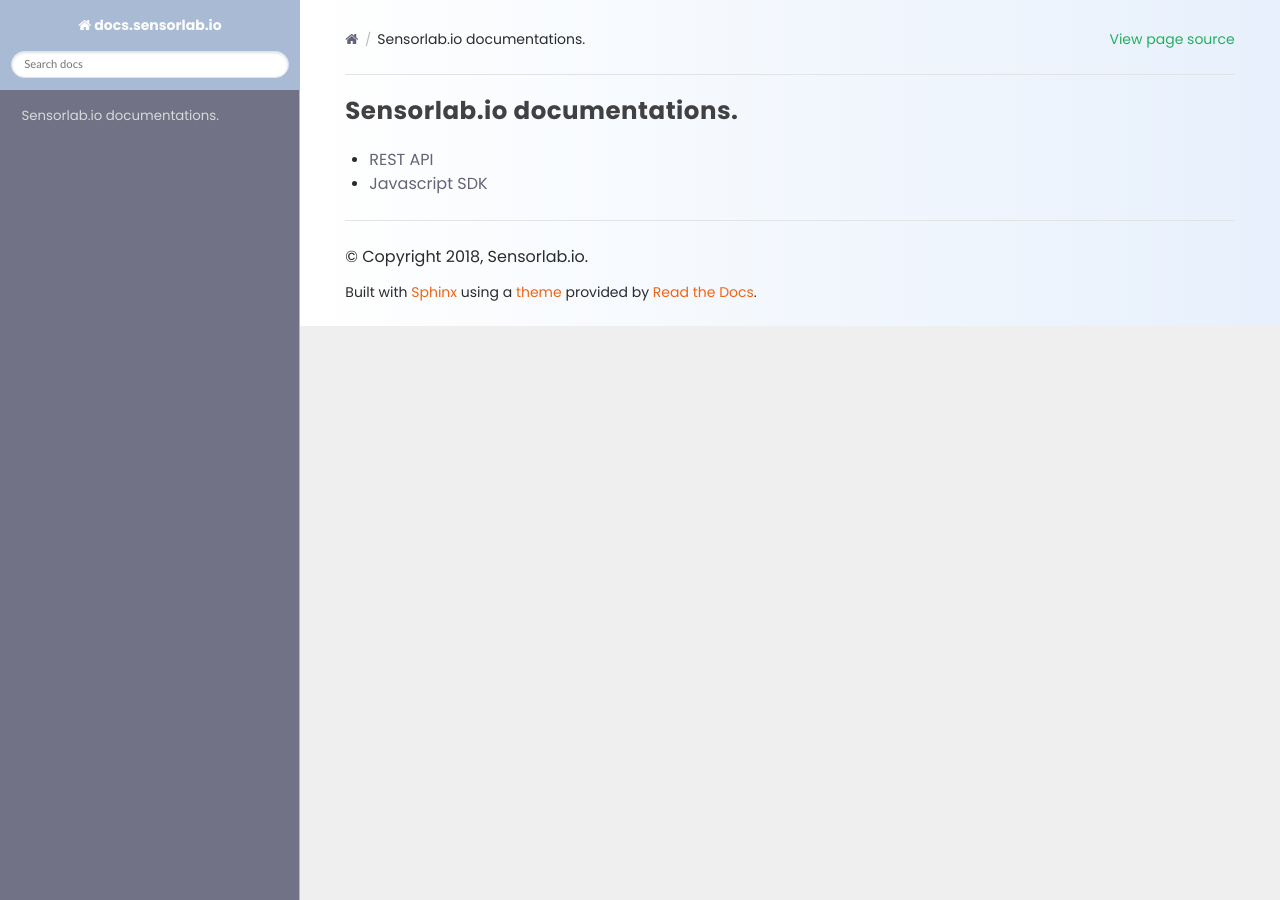
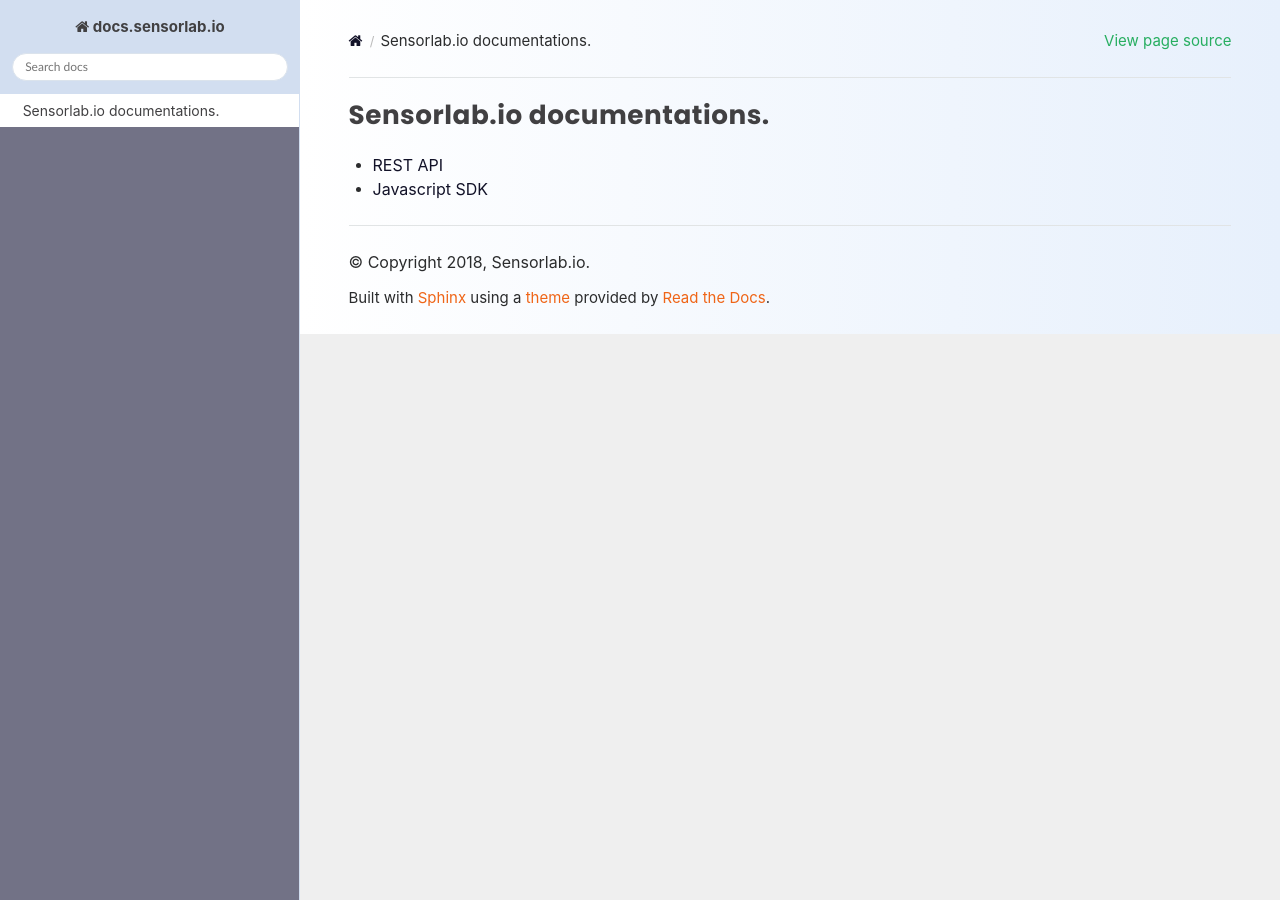
Before and after one commit to sensorlabio/docs.sensorlab.io, a Sphinx documentation site: the page built from source/index.rst, in a window 1280 px wide. Built offline with Sphinx 7.4.7 and the Read the Docs theme 2.0.0, drawn with Linux system fonts in a browser that asks for light colours.

Commit message:
Fixed styles for readability

```diff
--- a/source/_static/css/custom.css
+++ b/source/_static/css/custom.css
@@ -4,8 +4,8 @@
 body {
 	background: #fff;
 	color: #2b2c2d;
-	font-family: "Poppins", Arial, "Helvetica Neue", Helvetica, serif, sans-serif;
-	font-size: 14px;
+	font-family: -apple-system, BlinkMacSystemFont, "Segoe UI", Roboto, Helvetica, Arial, sans-serif, "Apple Color Emoji", "Segoe UI Emoji", "Segoe UI Symbol";
+	font-size: 15px;
 	font-weight: 400;
 	line-height: 1.6;
 }
@@ -90,13 +90,17 @@
 
 a {
 	text-decoration: none;
-	color: #646477;
+	color: #121228;
 	-webkit-transition: all 0.15s linear;
 	transition: all 0.15s linear;
 }
 
 a:hover {
 	color: #ff9000;
+}
+
+a:visited {
+	color: #7e3b9a;
 }
 
 p {
@@ -117,6 +121,11 @@
 
 strong {
 	color: #414042;
+}
+
+b, strong {
+	font-weight: 600;
+	font-family: 'Poppins';
 }
 
 /*------------- #Custom Styles --------------*/
@@ -153,8 +162,9 @@
 	height: 5px;
 	-webkit-border-radius: 100%;
 	border-radius: 100%;
-	background-color: #a8bad4;
+	background-color: #d2def0;
 	border: none;
+	overflow: hidden;
 }
 
 .rst-content .toctree-wrapper ul li ul li > a:before {
@@ -174,8 +184,9 @@
 }
 
 .wy-side-nav-search {
-	background-color: #a8bad4;
-	border-bottom: 1px solid #a8bad4;
+	background-color: #d2def0;
+	border-bottom: 1px solid #d2def0;
+	margin-bottom: 0;
 }
 
 .wy-side-nav-search a:hover {
@@ -184,7 +195,7 @@
 }
 
 .wy-side-nav-search > div.version {
-	color: rgba(255, 255, 255, 0.7);
+	color: #414042;
 }
 
 .wy-nav-side {
@@ -203,12 +214,15 @@
 }
 
 .wy-menu-vertical a {
-	font-size: 95%;
+	font-size: 14px;
+	line-height: 1.5;
+	background-color: #fff;
+	color: #414042;
 }
 
 .wy-menu-vertical a:hover {
-	background-color: #a8bad4;
-	color: #fff;
+	background-color: #d2def0;
+	color: #414042;
 }
 
 .btn {
@@ -227,27 +241,27 @@
 	transition: all .3s ease;
 	text-align: center;
 	line-height: 1;
-	-webkit-box-shadow: 10px 0 30px 0 rgba(168, 186, 212, 0);
-	box-shadow: 10px 0 30px 0 rgba(168, 186, 212, 0);
+	-webkit-box-shadow: 10px 0 30px 0 rgba(210, 222, 240, 0);
+	box-shadow: 10px 0 30px 0 rgba(210, 222, 240, 0);
 	border: none;
 }
 
 .btn:active, .btn:focus {
-	-webkit-box-shadow: 10px 0 30px 0 rgba(168, 186, 212, 0.6);
-	box-shadow: 10px 0 30px 0 rgba(168, 186, 212, 0.6);
+	-webkit-box-shadow: 10px 0 30px 0 rgba(210, 222, 240, 0.6);
+	box-shadow: 10px 0 30px 0 rgba(210, 222, 240, 0.6);
 	padding: 10px 25px;
 }
 
 .btn-neutral {
-	background-color: #a8bad4 !important;
+	background-color: #d2def0 !important;
 	color: #fff !important;
 }
 
 .btn-neutral:hover {
-	background-color: #a8bad4 !important;
+	background-color: #d2def0 !important;
 	color: #fff;
-	-webkit-box-shadow: 10px 0 30px 0 rgba(254, 207, 57, 0.5);
-	box-shadow: 10px 0 30px 0 rgba(254, 207, 57, 0.5);
+	-webkit-box-shadow: 10px 0 30px 0 rgba(33, 33, 33, 0.22);
+	box-shadow: 10px 0 30px 0 rgba(33, 33, 33, 0.22);
 }
 
 .wy-breadcrumbs li.wy-breadcrumbs-aside a {
@@ -259,20 +273,20 @@
 }
 
 .wy-menu-vertical li.current {
-	background: #deeffb;
+	background: #f7fcff;
 }
 
 nav.wy-nav-side {
-	border-right: 1px solid #a8bad4;
+	border-right: 1px solid #d2def0;
 }
 
 .wy-menu-vertical li.toctree-l1.current > a {
-	border-bottom: solid 1px #a8bad4;
-	border-top: solid 1px #a8bad4;
+	border-bottom: solid 1px #d2def0;
+	border-top: solid 1px #d2def0;
 }
 
 .wy-menu-vertical li.current > a {
-	background-color: #a8bad4;
+	background-color: #d2def0;
 }
 
 .wy-menu-vertical li.current ul {
@@ -284,24 +298,27 @@
 }
 
 .wy-menu-vertical li.current a {
-	color: #46464e;
+	color: #0e0e15;
 }
 
 .wy-menu-vertical a:hover span.toctree-expand {
-	color: #fff;
+	color: #414042;
 }
 
 .wy-menu-vertical li span.toctree-expand {
-	color: #a8bad4;
+	color: #d2def0;
 }
 
 .wy-side-nav-search input[type="text"] {
 	border-color: #dbe3ec;
+	-webkit-box-shadow: none;
+	box-shadow: none;
+	outline: none;
 }
 
 .wy-menu-vertical li.toctree-l2.current > a,
 .wy-menu-vertical li.toctree-l2.current li.toctree-l3 > a {
-	background-color: #a8bad4;
+	background-color: #d2def0;
 }
 
 .rst-content dl:not(.docutils) dt {
@@ -310,7 +327,7 @@
 	border-radius: 5px;
 	background: #f0f7fd;
 	color: #414042;
-	border-top: solid 3px #a8bad4;
+	border-top: solid 3px #d2def0;
 	font-size: 100%;
 }
 
@@ -329,23 +346,22 @@
 }
 
 .rst-content .admonition .admonition-title {
-	background-color: #a8bad4;
+	background-color: #d2def0;
 	-webkit-border-radius: 5px 5px 0 0;
 	border-radius: 5px 5px 0 0;
 }
 
 .rst-content dl:not(.docutils) dl dt {
-	border-left: solid 3px #a8bad4;
-	background: rgba(168, 186, 212, 0.1);
+	border-left: solid 3px #d2def0;
+	background: rgba(210, 222, 240, 0.1);
 }
 
 .rst-versions {
-	background-color: #a8bad4;
-	border-right: 1px solid #a8bad4;
+	background-color: #727286;
 }
 
 .rst-versions .rst-other-versions {
-	color: #414042;
+	color: #fff;
 }
 
 .rst-versions .rst-other-versions hr {
@@ -387,6 +403,7 @@
 	padding: 7px 15px;
 	-webkit-border-radius: 20px;
 	border-radius: 20px;
+	color: #414042;
 }
 
 .rst-content table.field-list .field-name {
@@ -408,8 +425,18 @@
 }
 
 .rst-content .sidebar .sidebar-title {
-	background-color: #a8bad4;
+	background-color: #d2def0;
 	color: #fff;
+}
+
+.wy-menu-vertical li.current > a span.toctree-expand,
+.wy-menu-vertical li a span.toctree-expand {
+	top: 2px;
+	position: relative;
+}
+
+.wy-menu-vertical li a span.toctree-expand {
+	color: inherit;
 }
 
 footer {
@@ -420,9 +447,13 @@
 	color: #EF6517;
 }
 
+footer span.commit code {
+	color: #f05d16;
+}
+
 /*------------- Responsive Mode --------------*/
 .wy-nav-top {
-	background-color: #a8bad4;
+	background-color: #d2def0;
 }
 
 .wy-nav-top i {
```
